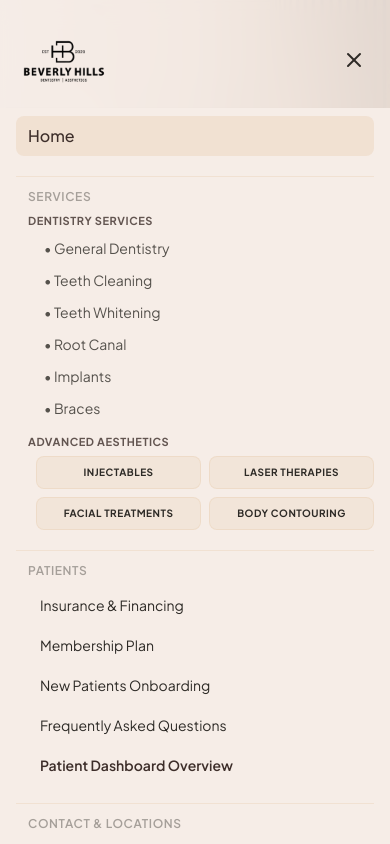
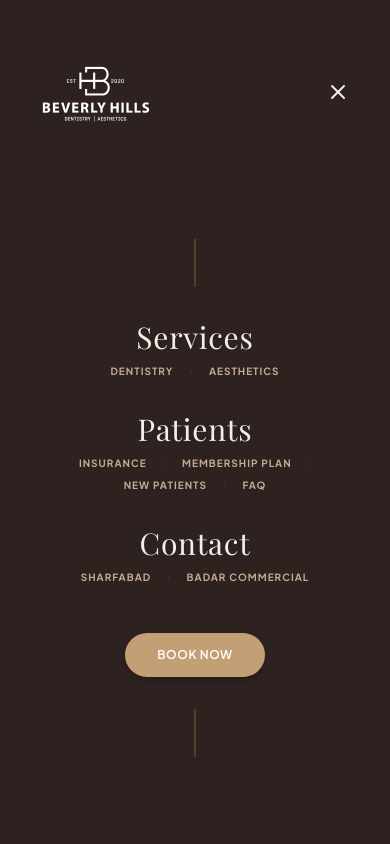
Before and after one commit to MuhammadAhtishamSaingal/Beverly-hills, a Next.js app: page / in a window 390 px wide. Both pictures are taken after a click on the button 354 px from the left and 68 px from the top of the page. Shown: the top 844 px of the page. Built offline with nearby package versions, Linux system fonts and the light colour scheme; a web font is replaced by a local one.

Commit message:
final logo

```diff
--- a/src/components/Header.tsx
+++ b/src/components/Header.tsx
@@ -97,6 +97,18 @@ export default function Header() {
     };
   }, []);
 
+  // Lock scroll when mobile menu is open
+  useEffect(() => {
+    if (isMobileMenuOpen) {
+      document.body.style.overflow = "hidden";
+    } else {
+      document.body.style.overflow = "";
+    }
+    return () => {
+      document.body.style.overflow = "";
+    };
+  }, [isMobileMenuOpen]);
+
   const triggerBooking = () => {
     window.dispatchEvent(new Event("open-booking"));
   };
@@ -118,6 +130,7 @@ export default function Header() {
   };
 
   return (
+    <>
       <header
       className={`w-full z-50 transition-all duration-300 ${
         isScrolled || isMobileMenuOpen
@@ -134,8 +147,8 @@ export default function Header() {
               alt="Beverly Hills Clinic Logo"
               className={`object-contain mix-blend-multiply transition-all duration-300 ${
                 isScrolled
-                  ? "h-16 w-16 sm:h-24 sm:w-24"
-                  : "h-24 w-24 sm:h-36 sm:w-36"
+                  ? "h-20 w-20 sm:h-24 sm:w-24"
+                  : "h-32 w-32 sm:h-36 sm:w-36"
               }`}
             />
           </Link>
@@ -365,164 +378,152 @@ export default function Header() {
           </div>
         </div>
       </div>
+    </header>
 
        {/* Mobile Drawer Overlay */}
       {isMobileMenuOpen && (
-        <div className="md:hidden bg-brand-primary border-b border-brand-secondary shadow-md px-4 pt-2 pb-6 space-y-3 z-50 animate-in slide-in-from-top duration-300">
-          <nav className="flex flex-col space-y-3">
-            {navLinks.map((link) => (
-              <Link
-                key={link.href}
-                href={link.href}
-                className={`px-3 py-2 rounded-lg text-base font-medium ${
-                  isLinkActive(link.href)
-                    ? "bg-brand-secondary/40 text-brand-accent"
-                    : "text-brand-text hover:bg-brand-secondary/20"
-                }`}
+        <div className="fixed inset-0 bg-[#2d221f] z-50 overflow-y-auto flex flex-col justify-between p-4 sm:p-6 animate-in fade-in duration-300">
+          {/* Drawer Header */}
+          <div className="flex items-center justify-between w-full max-w-7xl mx-auto px-4 sm:px-6 lg:px-8 py-3">
+            <Link href="/" className="flex items-center group" onClick={() => setIsMobileMenuOpen(false)}>
+              <img
+                src="/images/logo.png"
+                alt="Beverly Hills Clinic Logo"
+                className="h-32 w-32 object-contain invert mix-blend-screen"
+              />
+            </Link>
+            <button
               onClick={() => setIsMobileMenuOpen(false)}
+              className="text-[#f6ede7] hover:text-[#e8ceb1] p-2 focus:outline-none cursor-pointer"
+              aria-label="Close menu"
             >
-                {link.name}
-              </Link>
-            ))}
+              <X className="w-6 h-6" />
+            </button>
+          </div>
 
-            {/* Services mobile section */}
-            <div className="border-t border-brand-secondary/40 pt-2 mt-2">
+          {/* Drawer Menu Items */}
+          <div className="flex-grow flex flex-col items-center justify-center py-8 space-y-8 text-center">
+            {/* Top decorative line */}
+            <div className="w-[1.5px] h-12 bg-[#ab7f51]/30" />
+
+            {/* Services Section */}
+            <div className="space-y-2">
               <Link
                 href="/services"
-                className="px-3 py-1 text-xs font-semibold text-brand-text/40 uppercase tracking-wider block hover:text-brand-accent transition-colors"
+                className="text-3xl font-normal font-heading text-[#f6ede7] hover:text-[#e8ceb1] transition-colors tracking-wide block"
                 onClick={() => setIsMobileMenuOpen(false)}
               >
                 Services
               </Link>
-              <div className="pl-3 mt-1 flex flex-col space-y-3">
-                {/* Dentistry Group */}
-                <div>
-                  <span className="text-[11px] font-bold text-brand-accent/80 uppercase tracking-wider block mb-1">
-                    Dentistry Services
-                  </span>
-                  <div className="pl-2 flex flex-col space-y-1">
-                    {[
-                      "General Dentistry",
-                      "Teeth Cleaning",
-                      "Teeth Whitening",
-                      "Root Canal",
-                      "Implants",
-                      "Braces",
-                    ].map((srv) => (
+              <div className="flex flex-wrap justify-center items-center gap-x-4 gap-y-1 max-w-xs mx-auto">
                 <Link
-                        key={srv}
-                        href={`/services#${srv.toLowerCase().replace(/\s+/g, "-")}`}
-                        className="px-2 py-1 text-sm text-brand-text/80 hover:text-brand-accent transition-colors"
+                  href="/services#dentistry"
+                  className="text-[10px] font-bold text-[#e8ceb1]/80 hover:text-[#f6ede7] uppercase tracking-widest transition-colors"
                   onClick={() => setIsMobileMenuOpen(false)}
                 >
-                        &bull; {srv}
+                  Dentistry
                 </Link>
-                    ))}
-                  </div>
-                </div>
-                {/* Aesthetics Group */}
-                <div>
-                  <span className="text-[11px] font-bold text-brand-accent/80 uppercase tracking-wider block mb-1.5">
-                    Advanced Aesthetics
-                  </span>
-                  <div className="pl-2 grid grid-cols-2 gap-2">
-                    {[
-                      "Injectables",
-                      "Laser Therapies",
-                      "Facial Treatments",
-                      "Body Contouring",
-                    ].map((srv) => (
+                <span className="text-[#ab7f51]/40 text-xs">&middot;</span>
                 <Link
-                        key={srv}
-                        href={`/services#${srv.toLowerCase().replace(/\s+/g, "-")}`}
-                        className="px-2 py-2 text-center text-[10px] font-bold uppercase tracking-wider text-brand-text bg-brand-secondary/25 border border-brand-secondary/40 rounded-lg hover:bg-brand-secondary/45"
+                  href="/services#aesthetics"
+                  className="text-[10px] font-bold text-[#e8ceb1]/80 hover:text-[#f6ede7] uppercase tracking-widest transition-colors"
                   onClick={() => setIsMobileMenuOpen(false)}
                 >
-                        {srv}
-                      </Link>
-                    ))}
-                  </div>
-                </div>
-              </div>
-            </div>
-
-            {/* Patients section nested in mobile menu */}
-            <div className="border-t border-brand-secondary/40 pt-2 mt-2">
-              <span className="px-3 py-1 text-xs font-semibold text-brand-text/40 uppercase tracking-wider block">
-                Patients
-              </span>
-              <div className="pl-3 mt-1 flex flex-col space-y-1">
-                {patientResources.map((item) => (
-                  <Link
-                    key={item.href}
-                    href={item.href}
-                    className="px-3 py-2 text-sm text-brand-text hover:text-brand-accent hover:bg-brand-secondary/20 rounded-md transition-colors"
-                  >
-                    {item.name}
-                  </Link>
-                ))}
-                <Link
-                  href="/patients"
-                  className="px-3 py-2 text-sm font-semibold text-brand-accent hover:bg-brand-secondary/20 rounded-md transition-colors"
-                >
-                  Patient Dashboard Overview
+                  Aesthetics
                 </Link>
               </div>
             </div>
 
-            {/* Contact section nested in mobile menu */}
-            <div className="border-t border-brand-secondary/40 pt-2 mt-2">
+            {/* Patients Section */}
+            <div className="space-y-2">
               <Link
-                href="/contact"
-                className="px-3 py-1 text-xs font-semibold text-brand-text/40 uppercase tracking-wider block hover:text-brand-accent transition-colors"
+                href="/patients"
+                className="text-3xl font-normal font-heading text-[#f6ede7] hover:text-[#e8ceb1] transition-colors tracking-wide block"
                 onClick={() => setIsMobileMenuOpen(false)}
               >
-                Contact & Locations
+                Patients
               </Link>
-              <div className="pl-3 mt-1 flex flex-col space-y-1">
+              <div className="flex flex-wrap justify-center items-center gap-x-4 gap-y-1.5 max-w-sm mx-auto px-4">
                 <Link
-                  href="/contact"
-                  className="px-3 py-2 text-sm text-brand-text hover:text-brand-accent hover:bg-brand-secondary/20 rounded-md transition-colors"
+                  href="/patients#insurance"
+                  className="text-[10px] font-bold text-[#e8ceb1]/80 hover:text-[#f6ede7] uppercase tracking-widest transition-colors"
                   onClick={() => setIsMobileMenuOpen(false)}
                 >
-                  Contact Overview
+                  Insurance
                 </Link>
+                <span className="text-[#ab7f51]/40 text-xs">&middot;</span>
                 <Link
-                  href="/contact#sharfabad"
-                  className="px-3 py-2 text-sm text-brand-text hover:text-brand-accent hover:bg-brand-secondary/20 rounded-md transition-colors"
+                  href="/patients#membership"
+                  className="text-[10px] font-bold text-[#e8ceb1]/80 hover:text-[#f6ede7] uppercase tracking-widest transition-colors"
                   onClick={() => setIsMobileMenuOpen(false)}
                 >
-                  Sharfabad Studio
+                  Membership Plan
                 </Link>
+                <span className="text-[#ab7f51]/40 text-xs">&middot;</span>
                 <Link
-                  href="/contact#badar-commercial"
-                  className="px-3 py-2 text-sm text-brand-text hover:text-brand-accent hover:bg-brand-secondary/20 rounded-md transition-colors"
+                  href="/patients#new-patients"
+                  className="text-[10px] font-bold text-[#e8ceb1]/80 hover:text-[#f6ede7] uppercase tracking-widest transition-colors"
                   onClick={() => setIsMobileMenuOpen(false)}
                 >
-                  Badar Commercial Studio
+                  New Patients
+                </Link>
+                <span className="text-[#ab7f51]/40 text-xs">&middot;</span>
+                <Link
+                  href="/patients#faq"
+                  className="text-[10px] font-bold text-[#e8ceb1]/80 hover:text-[#f6ede7] uppercase tracking-widest transition-colors"
+                  onClick={() => setIsMobileMenuOpen(false)}
+                >
+                  FAQ
                 </Link>
               </div>
             </div>
-          </nav>
 
-          <div className="border-t border-brand-secondary/40 pt-4 flex flex-col space-y-3">
-            <a
-              href="tel:03070984307"
-              className="btn-secondary w-full flex items-center justify-center space-x-2 py-2.5"
+            {/* Contact Section */}
+            <div className="space-y-2">
+              <Link
+                href="/contact"
+                className="text-3xl font-normal font-heading text-[#f6ede7] hover:text-[#e8ceb1] transition-colors tracking-wide block"
+                onClick={() => setIsMobileMenuOpen(false)}
               >
-              <Phone className="w-5 h-5" />
-              <span>Call Now</span>
-            </a>
+                Contact
+              </Link>
+              <div className="flex flex-wrap justify-center items-center gap-x-4 gap-y-1 max-w-xs mx-auto">
+                <Link
+                  href="/contact#sharfabad"
+                  className="text-[10px] font-bold text-[#e8ceb1]/80 hover:text-[#f6ede7] uppercase tracking-widest transition-colors"
+                  onClick={() => setIsMobileMenuOpen(false)}
+                >
+                  Sharfabad
+                </Link>
+                <span className="text-[#ab7f51]/40 text-xs">&middot;</span>
+                <Link
+                  href="/contact#badar-commercial"
+                  className="text-[10px] font-bold text-[#e8ceb1]/80 hover:text-[#f6ede7] uppercase tracking-widest transition-colors"
+                  onClick={() => setIsMobileMenuOpen(false)}
+                >
+                  Badar Commercial
+                </Link>
+              </div>
+            </div>
+
+            {/* Book Now Button */}
+            <div className="pt-4">
               <button
-              onClick={triggerBooking}
-              className="btn-primary w-full flex items-center justify-center space-x-2 py-2.5"
+                onClick={() => {
+                  setIsMobileMenuOpen(false);
+                  triggerBooking();
+                }}
+                className="bg-[#c39f75] hover:bg-[#b08b62] text-white font-semibold text-xs tracking-wider uppercase py-3.5 px-8 rounded-full transition-all hover:scale-105 shadow-md shadow-black/15 cursor-pointer"
               >
-              <Calendar className="w-5 h-5" />
-              <span>Book Now</span>
+                BOOK NOW
               </button>
+            </div>
+
+            {/* Bottom decorative line */}
+            <div className="w-[1.5px] h-12 bg-[#ab7f51]/30" />
           </div>
         </div>
       )}
-    </header>
+    </>
   );
 }
```
Lines whose indentation alone changed are shown as unchanged.
